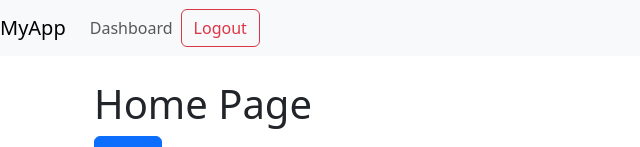
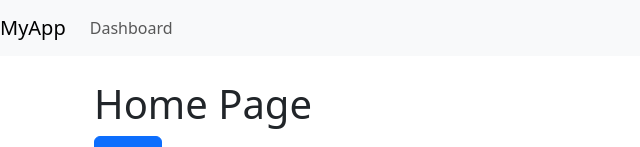
Before and after one commit to yunuskyya/Corso, a React (Vite) app in the folder frontend/corso-app/: page / in a window 1280 px wide. Shown: the top 147 px of the page, without its empty margins (0-640 px from the left). Built offline with nearby package versions, Linux system fonts and the light colour scheme.

Commit message:
eklendi: logout butonu login success ise gösteriliyor ve kullanılmayacak navigate silindi

```diff
--- a/frontend/corso-app/src/components/Common/Navbar.jsx
+++ b/frontend/corso-app/src/components/Common/Navbar.jsx
@@ -1,11 +1,11 @@
-import { Link, useNavigate } from 'react-router-dom';
+import { Link } from 'react-router-dom';
+import { useAppSelector } from '../../redux/hooks';
 
 const Navbar = ({ onLogout }) => {
-    const navigate = useNavigate();
-
+    const isLoginSuccess = useAppSelector((state) => state.auth.isLoginSuccess);
     const handleLogout = async () => {
         await onLogout();
-        navigate('/login'); // Redirect to login page
+        //navigate('/login'); // Redirect to login page
     };
 
     return (
@@ -17,7 +17,7 @@ const Navbar = ({ onLogout }) => {
                         <Link className="nav-link" to="/dashboard">Dashboard</Link>
                     </li>
                 </ul>
-                <button className="btn btn-outline-danger my-2 my-sm-0" onClick={handleLogout}>Logout</button>
+                {isLoginSuccess && (<button className="btn btn-outline-danger my-2 my-sm-0" onClick={handleLogout}>Logout</button>)}
             </div>
         </nav>
     );
```
